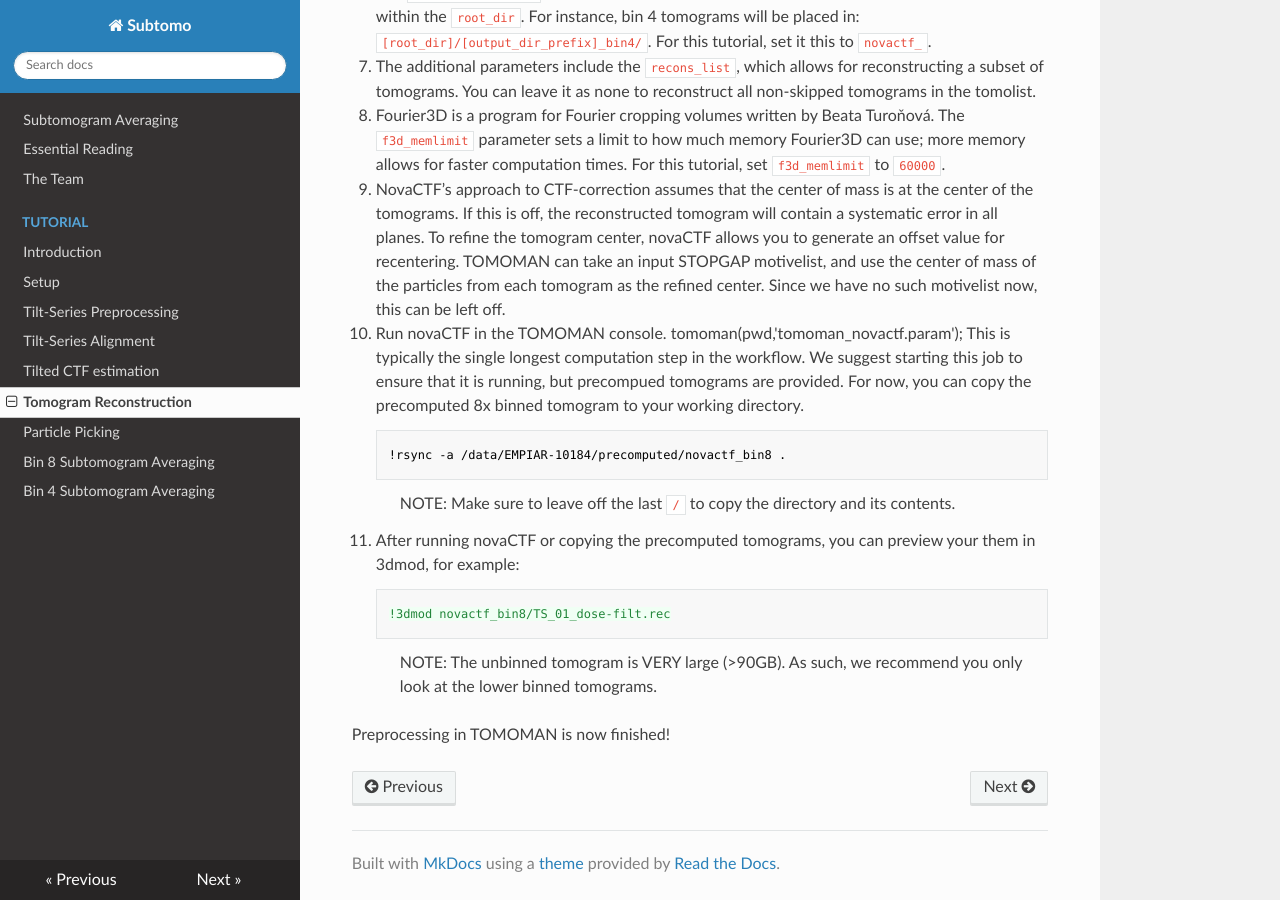
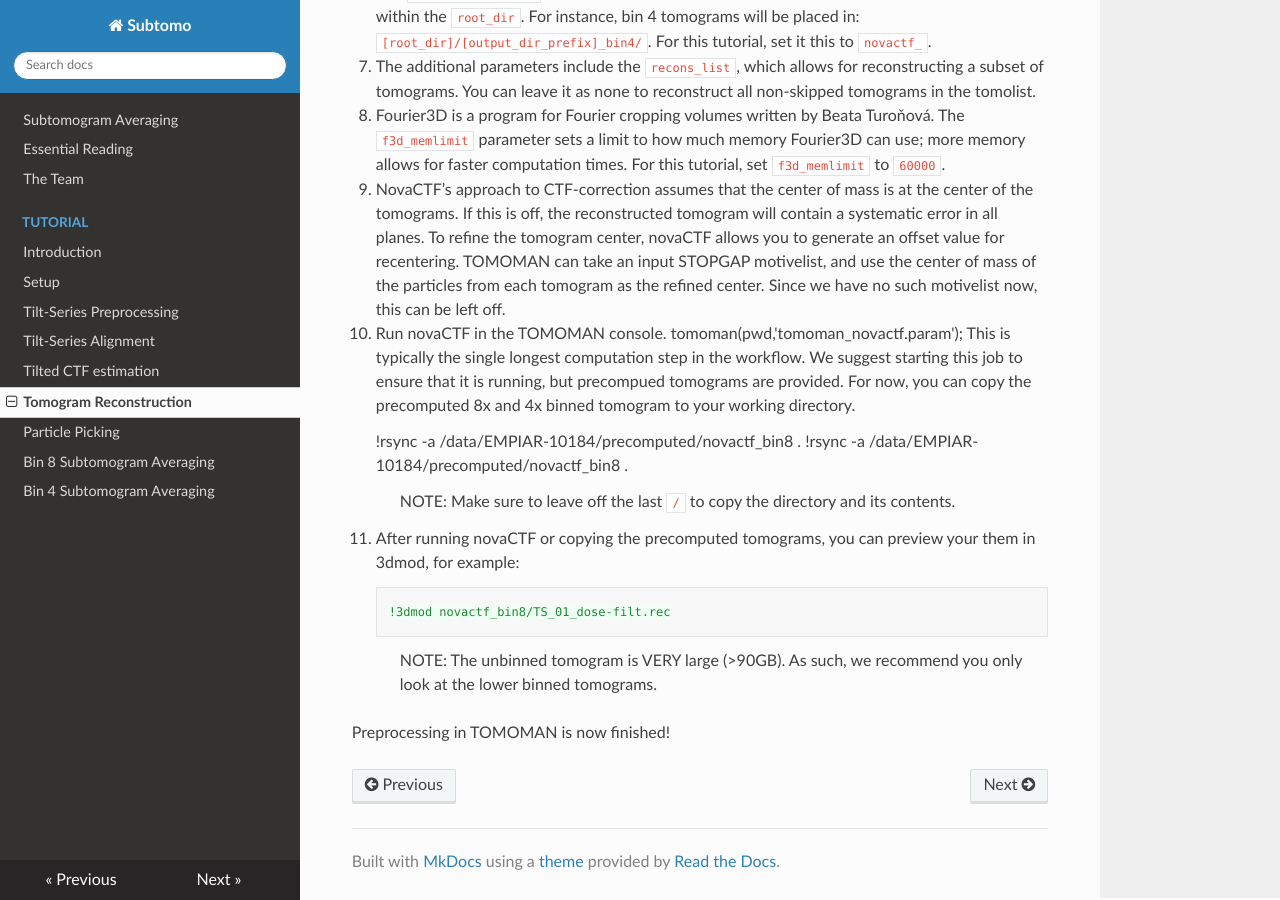
Before and after one commit to wan-lab-vanderbilt/subtomo-tutorials, an MkDocs documentation site: the page built from docs/hiv/recon.md, in a window 1280 px wide and 900 px high, scrolled down 941 px. Built offline with MkDocs 1.6.1, drawn with Linux system fonts in a browser that asks for light colours; nearby versions of some CDN libraries.

Commit message:
Update recon.md
formatting

```diff
--- a/docs/hiv/recon.md
+++ b/docs/hiv/recon.md
@@ -51,12 +51,13 @@ TOMOMAN can take an input STOPGAP motivelist, and use the center of mass of the
 Since we have no such motivelist now, this can be left off.
 
 1. Run novaCTF in the TOMOMAN console.
-        tomoman(pwd,'tomoman_novactf.param');
-This is typically the single longest computation step in the workflow.
-We suggest starting this job to ensure that it is running, but precompued tomograms are provided.
-For now, you can copy the precomputed 8x binned tomogram to your working directory.
+       tomoman(pwd,'tomoman_novactf.param');
+   This is typically the single longest computation step in the workflow.
+   We suggest starting this job to ensure that it is running, but precompued tomograms are provided.
+   For now, you can copy the precomputed 8x and 4x binned tomogram to your working directory.
 
-        !rsync -a /data/EMPIAR-10184/precomputed/novactf_bin8 .
+       !rsync -a /data/EMPIAR-10184/precomputed/novactf_bin8 .
+       !rsync -a /data/EMPIAR-10184/precomputed/novactf_bin8 .
 
     > NOTE: Make sure to leave off the last `/` to copy the directory and its contents.
 
```
